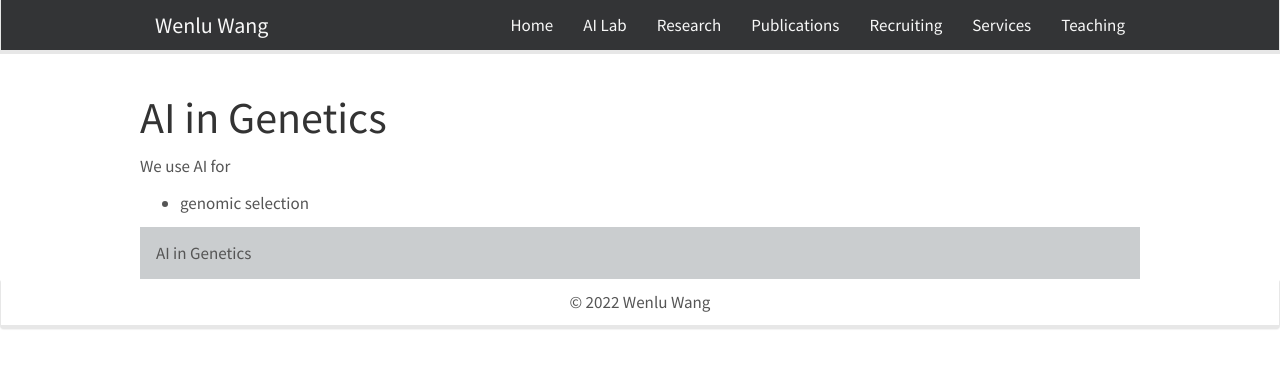
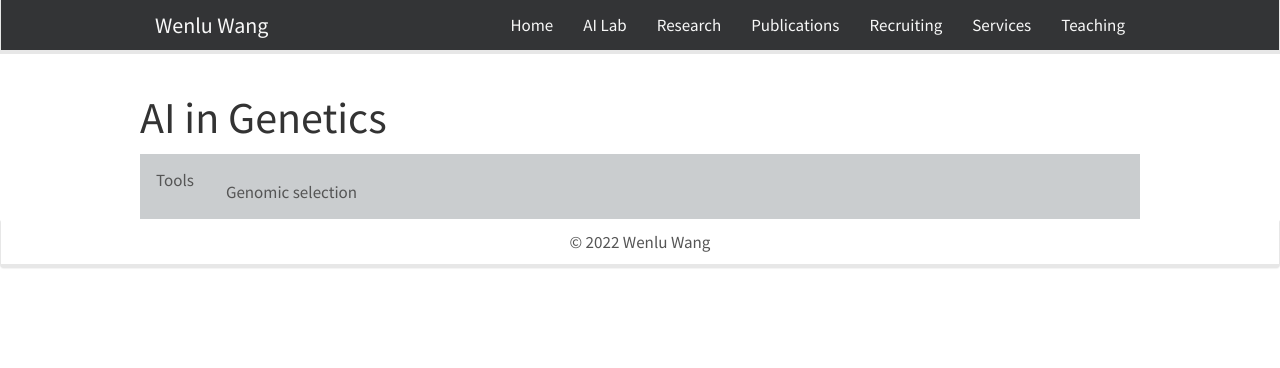
Before and after one commit to WENLU-W/WENLU-W.github.io, a Jekyll site: the page built from docs/_posts/2021-08-01-bio.md, in a window 1280 px wide. Shown: the top 368 px of the page. Built offline with Jekyll 4.4.1, drawn with Linux system fonts in a browser that asks for light colours; nearby versions of some CDN libraries.

Commit message:
Update 2021-08-01-bio.md

```diff
--- a/docs/_posts/2021-08-01-bio.md
+++ b/docs/_posts/2021-08-01-bio.md
@@ -5,8 +5,6 @@ date:   2021-09-01 13:27:04 -0400
 categories: Project
 ---
 
-We use AI for <br>
-- genomic selection
 
 <style>
 	.dropdown-menu>.active {
@@ -60,14 +58,14 @@ We use AI for <br>
 
 <div class="tab">
 
-<!--
-<button class="tablinks" onclick="show(event, 'chemistry')">
-        AI in Chemistry
+
+<button class="tablinks" onclick="show(event, 'tools')">
+        Tools
 </button>
--->
+
 
 <button class="tablinks" onclick="show(event, 'biology')">
-        AI in Genetics
+        Genomic selection
 </button>
 
 
@@ -80,31 +78,14 @@ We use AI for <br>
 <a href=""> <img src="{{ site.url }}{{ site.baseurl }}/images/advremoval.png" style="width: 500px; box-shadow: none"></a><br>Adversarial Removal of Population Bias in Genomics Phenotype Prediction.
 
 
-<a href="https://github.com/hzz0024/EasyParallel"> <img src="{{ site.url }}{{ site.baseurl }}/images/easyparallel.png" style="width: 150px; box-shadow: none"></a><br>A cross-platform tool that utilizes a multi-thread parallel algorithm for processing multiple iterations of bioinformatic analyses.
-
-
-<!--
-<h3 class="step_head">Related publications</h3>
-<div class="row">
--
-</div>
--->
-
 </div>
 
 
-<div class="tabcontent" id="chemistry" style="display:none;">
+<div class="tabcontent" id="tools" style="display:none;">
 
-<a href=""> <img src="{{ site.url }}{{ site.baseurl }}/images/drugdiscovery.png" style="width: 500px; box-shadow: none"></a><br>A Pre-trained Conditional Transformer for Target-specific De Novo Molecular Generation. [pdf](https://arxiv.org/pdf/2210.08749.pdf)
 
-<!--
-<h3 class="step_head">Related publications</h3>
-<div class="row">
--
--
--
-</div>
--->
+<a href="https://github.com/hzz0024/EasyParallel"> <img src="{{ site.url }}{{ site.baseurl }}/images/easyparallel.png" style="width: 150px; box-shadow: none"></a><br>A cross-platform tool that utilizes a multi-thread parallel algorithm for processing multiple iterations of bioinformatic analyses.
+
 
 </div>
 
```
